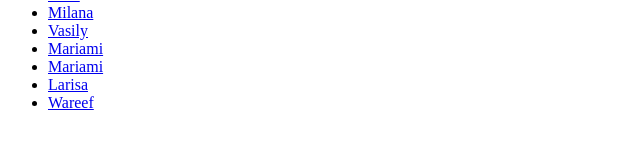
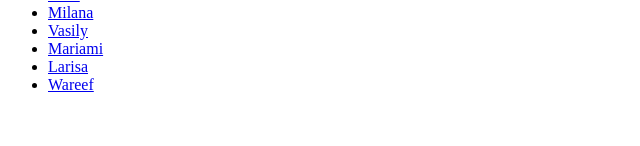
Before and after one commit to glebICT/edu-app-project, a plain HTML site: page students/index.html in a window 1280 px wide. Shown: the part 238-384 px from the top of the page, 0-640 px from the left. Drawn offline with Linux system fonts and the light colour scheme.

Commit message:
Update index.html

```diff
--- a/students/index.html
+++ b/students/index.html
@@ -43,10 +43,7 @@
             <a href="https://dimasik3times.github.io/video/">Vasily</a>
         </li>
         <li>
-            <a href="https://mariami937.github.io/video-app/">Mariami</a>
-        </li>
-        <li>
-            <a href="https://mariami937.github.io/video-app/">Mariami</a>
+            <a href="https://mariami937.github.io/videoapp/">Mariami</a>
         </li>
         <li>
             <a href="https://hummitydummity.github.io/classwork/">Larisa</a>
```
